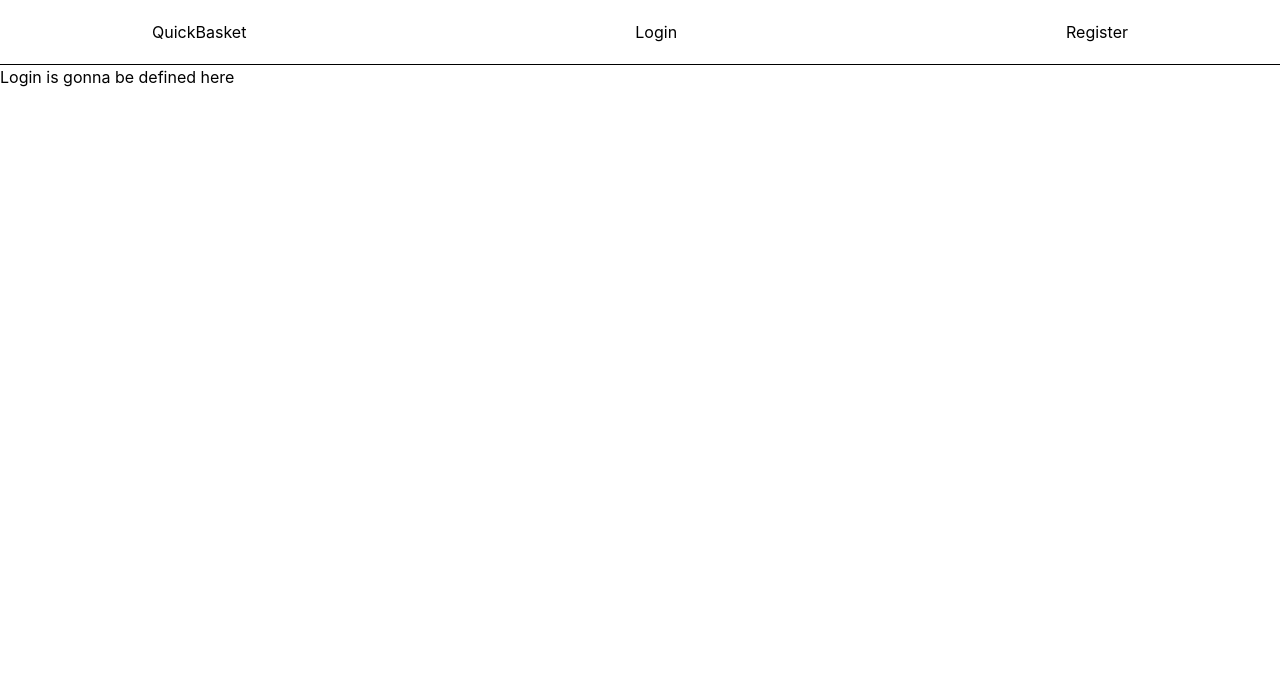
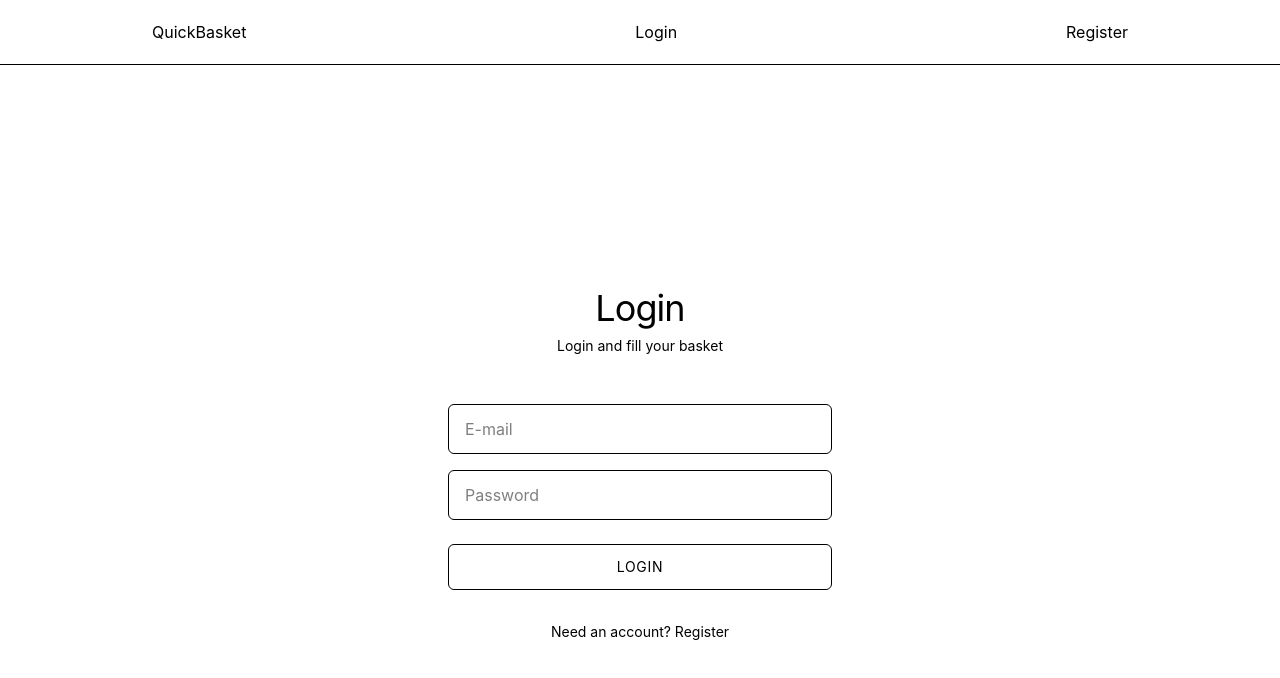
Before and after one commit to gulfems/QuickBasket-API-, a React (Vite) app in the folder client/: page /login in a window 1280 px wide. Shown: the top 678 px of the page. Built offline with nearby package versions, Linux system fonts and the light colour scheme.

Commit message:
register login

```diff
--- a/client/src/App.jsx
+++ b/client/src/App.jsx
@@ -5,10 +5,12 @@ import { Register } from './pages/Register.jsx';
 import { Home } from './pages/Home.jsx';
 import { Products } from './pages/Products.jsx';
 import { ProductDetail } from './pages/ProductDetail.jsx';
+import { AuthProvider } from './context/AuthContext.jsx';
 
 function App() {
   return (
     <Router>
+      <AuthProvider>
       <Routes>
         <Route element={<Layout />}>
           <Route path="/" element={<Home />} />
@@ -17,7 +19,8 @@ function App() {
           <Route path="/products" element={<Products />} />
           <Route path="/products/:id" element={<ProductDetail/>}/>
         </Route>
-      </Routes>
+        </Routes>
+        </AuthProvider>
     </Router>
   );
 }
--- a/client/src/components/NavBar.jsx
+++ b/client/src/components/NavBar.jsx
@@ -1,13 +1,24 @@
 import { NavLink } from 'react-router-dom';
+import { useAuth } from '../context/AuthContext.jsx';
 
 export const NavBar = () => {
+    const { user, logout } = useAuth();
 
     return (
         <header className="w-full border-b border-border">
             <nav className="max-w-5xl mx-auto px-6 h-16 flex items-center justify-between gap-8">
                 <NavLink to="/">QuickBasket</NavLink>
-                <NavLink to="/login">Login</NavLink>
-                <NavLink to="/register">Register</NavLink>
+                {user ? (
+                    <>
+                        <span>{user.email}</span>
+                        <button onClick={logout}>Logout</button>
+                    </>
+                ) : (
+                    <>
+                        <NavLink to="/login">Login</NavLink>
+                        <NavLink to="/register">Register</NavLink>
+                    </>
+                )}
             </nav>
         </header>
     )
--- /dev/null
+++ b/client/src/context/AuthContext.jsx
@@ -0,0 +1,57 @@
+import { createContext, useState, useEffect, useContext } from 'react';
+
+
+export const AuthContext = createContext(null);
+
+export const AuthProvider = ({ children }) => {
+
+    const [user, setUser] = useState(null);
+    const [token, setToken] = useState(localStorage.getItem('token'));
+    const [loading, setLoading] = useState(true);
+
+    useEffect(() => {
+        if (!token) {
+            setLoading(false);
+            return;
+        }
+        const fetchUser = async () => {
+            try {
+                const response = await fetch(`${import.meta.env.VITE_API_URL}/api/auth/me`, {
+                    headers: { Authorization: `Bearer ${token}` }
+                });
+                const data = await response.json();
+                if (!response.ok) {
+                    throw new Error(data.message);
+                }
+                setUser(data.user);
+            } catch (error) {
+                localStorage.removeItem('token');
+                setToken(null);
+                setUser(null);
+            } finally {
+                setLoading(false);
+            }
+        };
+        fetchUser();
+    }, [token]);
+
+
+    const login = (newToken) => {
+        localStorage.setItem('token', newToken);
+        setToken(newToken);
+    };
+
+    const logout = () => {
+        localStorage.removeItem('token');
+        setToken(null);
+        setUser(null);
+    };
+
+    return (
+        <AuthContext.Provider value={{user, token, loading, login, logout}}>
+            {children}
+        </AuthContext.Provider>
+    );
+};
+
+export const useAuth = () => useContext(AuthContext);
--- a/client/src/pages/Login.jsx
+++ b/client/src/pages/Login.jsx
@@ -1,7 +1,91 @@
+import { useState } from 'react';
+import { useNavigate, Link } from 'react-router-dom';
+import { useAuth } from '../context/AuthContext.jsx';
+
 export const Login = () => {
+
+    const [email, setEmail] = useState("");
+    const [password, setPassword] = useState("");
+    const [loading, setLoading] = useState(false);
+    const [error, setError] = useState(null);
+    const navigate = useNavigate();
+    const { login } = useAuth();
+
+    const handleLogin = async (e) => {
+        e.preventDefault();
+        setLoading(true);
+        setError(null);
+
+        try {
+            const response = await fetch(`${import.meta.env.VITE_API_URL}/api/auth/login`, {
+                method: 'POST',
+                headers: {
+                    'Content-Type': 'application/json',
+                },
+                body: JSON.stringify({ email, password }),
+            });
+            const data = await response.json();
+
+            if (!response.ok) {
+                throw new Error(data.message);
+            }
+            login(data.token);
+            navigate('/');
+        } catch (error) {
+            setError(error.message);
+
+        } finally {
+            setLoading(false);
+        }
+    };
+
+
+
+
+
+
     return (
-        <>
-            <h1>Login is gonna be defined here</h1>
-        </>
+        <div className="min-h-screen flex items-center justify-center px-6">
+            <div className="w-full max-w-sm">
+                <h1 className="text-4xl tracking-tight text-center">
+                    Login
+                </h1>
+                <p className="text-sm text-center mt-2">
+                    Login and fill your basket
+                </p>
+                <form onSubmit={handleLogin} className="mt-12 flex flex-col gap-4">
+                    {error && (<p className="border border-red-900 bg-red-950/40 text-red-300 rounded-md px-4 py-3 font-body text-sm"
+                    >
+                        {error}
+                    </p>)}
+                    <input
+                        type="email"
+                        value={email}
+                        onChange={(e) => setEmail(e.target.value)}
+                        placeholder="E-mail"
+                        className="w-full border border-border rounded-md px-4 py-3"
+                    />
+                    <input
+                        type="password"
+                        value={password}
+                        onChange={(e) => setPassword(e.target.value)}
+                        placeholder="Password"
+                        className="w-full border border-border rounded-md px-4 py-3"
+                    />
+                    <button
+                        type="submit"
+                        disabled={loading}
+                        className="mt-2 text-sm uppercase tracking-wider border border-border rounded-md px-6 py-3">
+                        {loading ? 'Logging in...' : 'Login'}
+                    </button>
+                </form>
+                <p className="font-body text-sm text-muted text-center mt-8">
+                    Need an account?{' '}
+                    <Link to="/register" className="text-periwinkle hover:text-ice transition-colors">
+                        Register
+                    </Link>
+                </p>
+            </div>
+        </div>
     );
 };
--- a/client/src/pages/Register.jsx
+++ b/client/src/pages/Register.jsx
@@ -1,5 +1,93 @@
+import { useState } from "react";
+import { useNavigate, Link } from "react-router-dom";
+
 export const Register = () => {
-    return (<>
-        <h1>We are going to register through this page!</h1>
-    </>);
+    const [email, setEmail] = useState("");
+    const [phone, setPhone] = useState("");
+    const [password, setPassword] = useState("");
+    const [error, setError] = useState("");
+    const [loading, setLoading] = useState(false);
+    const navigate = useNavigate();
+
+
+    const handleRegister = async (e) => {
+        e.preventDefault();
+        setLoading(true);
+        setError(null);
+
+        try {
+            const response = await fetch(`${import.meta.env.VITE_API_URL}/api/auth/register`, {
+                method: 'POST',
+                headers: {
+                    'Content-type': 'application/json',
+                },
+                body: JSON.stringify({ email, phone, password })
+            });
+
+            const data = await response.json();
+            if (!response.ok) {
+                throw new Error(data.message);
+            }
+            navigate('/login');
+        } catch (error) {
+            setError(error.message);
+        } finally {
+            setLoading(false);
+        }
+    };
+
+    return (
+        <div className="min-h-screen flex items-center justify-center px-6">
+            <div className="w-full max-w-sm">
+                <h1 className="text-3xl tracking-tight text-center">
+                    Register
+                </h1>
+                <p className="text-sm text-center mt-2">
+                    Create your account.
+                </p>
+                <form onSubmit={handleRegister} className="mt-12 flex flex-col gap-4">
+                    {
+                        error && (
+                            <p role="alert" className="border border-red-900 bg-red-950/40 text-red-300 rounded-md px-4 py-3 text-sm">
+                                {error}
+                            </p>
+                        )
+                    }
+                    <input
+                        type="email"
+                        placeholder="Email"
+                        value={email}
+                        onChange={(e) => setEmail(e.target.value)}
+                        required
+                    />
+                    <input
+                        type="text"
+                        placeholder="Phone"
+                        value={phone}
+                        onChange={(e) => setPhone(e.target.value)}
+                        required
+                    />
+                    <input
+                        type="password"
+                        placeholder="Password"
+                        value={password}
+                        onChange={(e) => setPassword(e.target.value)}
+                        required
+                    />
+                    <button
+                        type="submit"
+                        disabled={loading}
+                        className="mt-2 text-sm uppercase tracking-wider border border-border rounded-md px-6 py-3">
+                        {loading ? 'Registering' : 'Register'}
+                    </button>
+                    <p className="font-body text-sm text-muted text-center mt-8">
+                        Already have an account?{' '}
+                        <Link to="/login" className="text-periwinkle hover:text-ice transition-colors">
+                            Login
+                        </Link>
+                    </p>
+                </form>
+            </div>
+        </div>
+    );
 };
```
